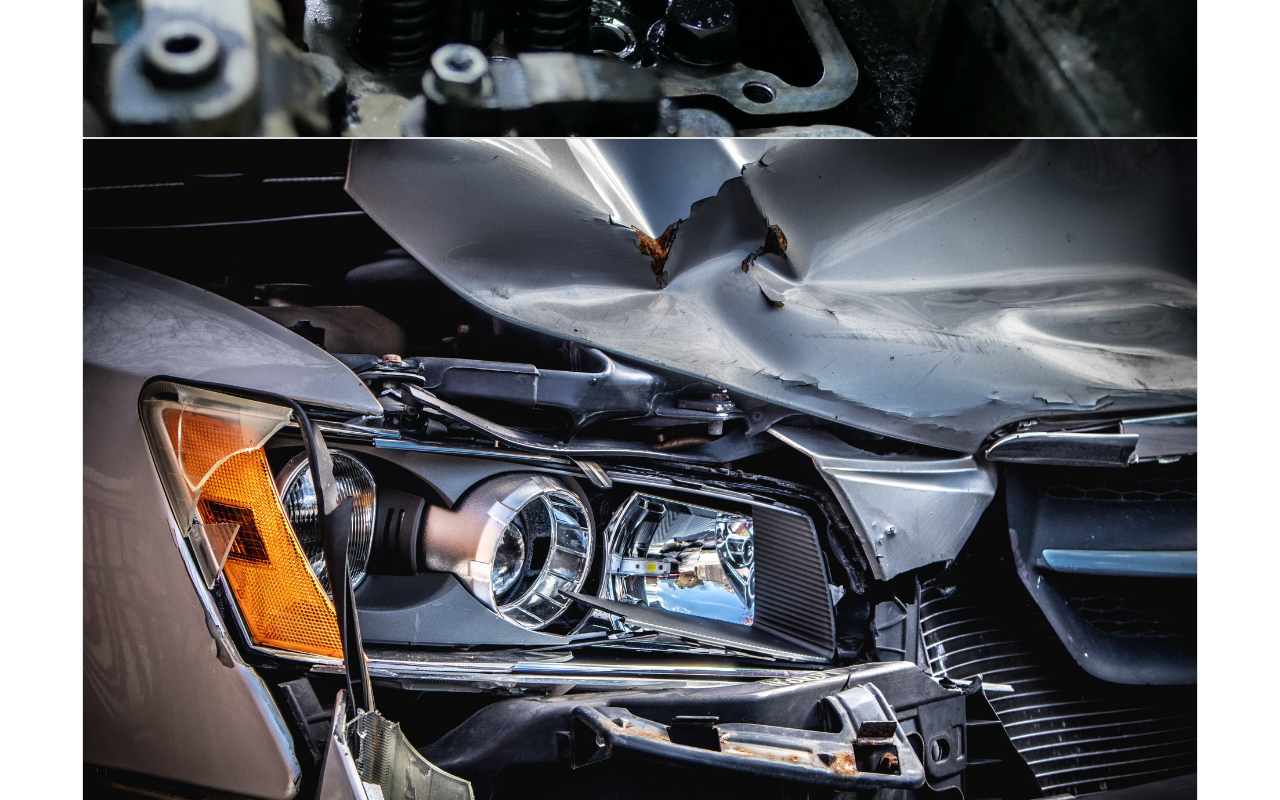
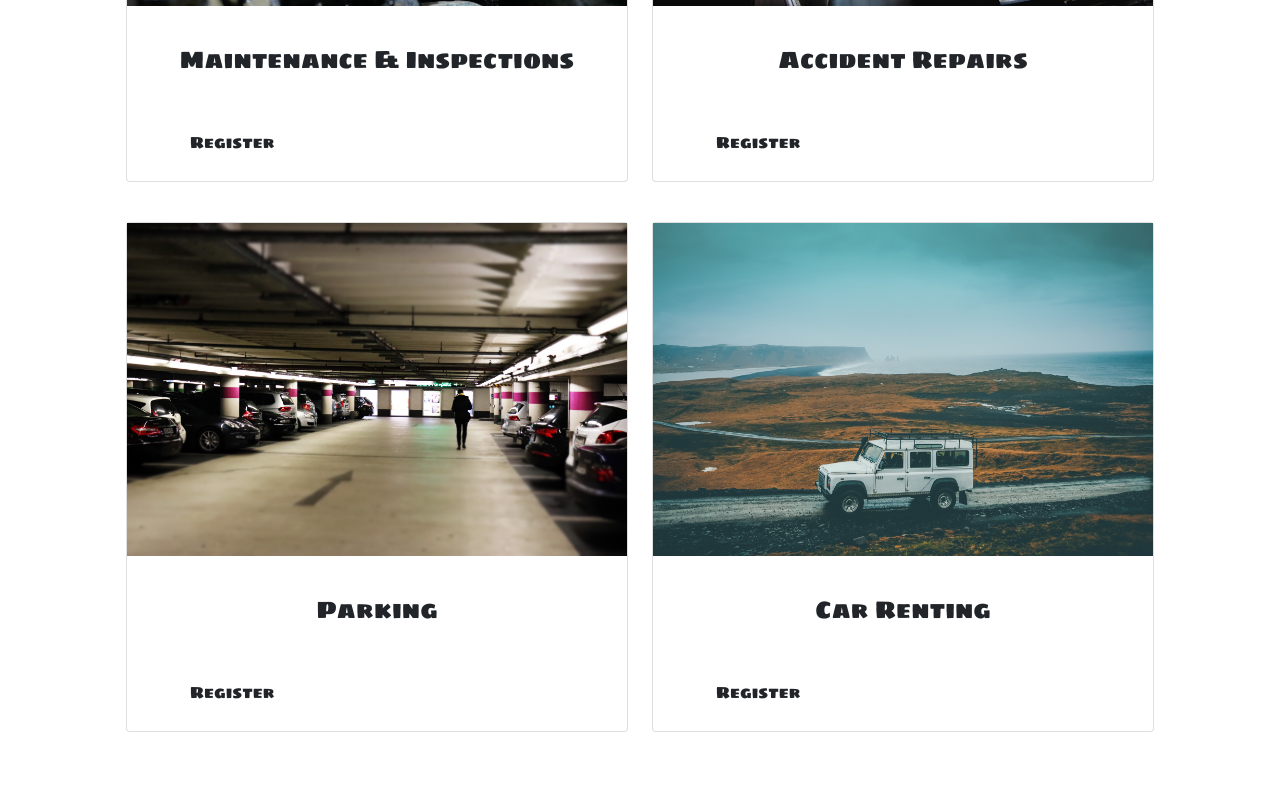
Before and after one commit to yveswangui/GEARS, a plain HTML site: page index.html in a window 1280 px wide. Shown: the part 1500-2300 px from the top of the page. Drawn offline with nearby package versions, Linux system fonts and the light colour scheme.

Commit message:
create cards

```diff
--- a/css/styles.css
+++ b/css/styles.css
@@ -3,7 +3,7 @@
     padding: 0px;
     box-sizing: border-box;
 }
-h4{
+h3{
     text-align: center;
     margin-top: 30px;
 }
@@ -11,6 +11,7 @@ body{
     font-family: 'Sigmar One', cursive;
     font-size: x-large;
 }
+
 .home{
     background-image: url(../images/mark-chan-rOtztBq2PM4-unsplash.jpg);
     text-align: center;
@@ -96,7 +97,33 @@ nav{
     transform: translateX(0%);
 }
 
-
-.tow{
-    height: 700px;
+.services h3{
+    padding-top: 60px;
+    padding-bottom: 50px;
 }
+.row{
+    margin-bottom: 40px;
+}
+.service-text{
+    align-items: center;
+}
+h4{
+    text-align: center;
+    padding-top: 40px;
+    padding-bottom: 40px;
+}
+.container{
+    display: flex;
+    justify-content: center;
+    align-items: center;
+    flex-wrap: wrap;
+    max-width: 1200px;
+    padding: 40px 0;
+}
+.row img{
+    width: 500px;
+}
+.btn{
+    margin-left: 50px;
+    margin-bottom: 20px;
+}
--- a/index.html
+++ b/index.html
@@ -41,37 +41,52 @@
             <div class="line3"></div>
         </div>
     </nav>
-    <h4>HOME</h4>
+    <h3>HOME</h3>
     <div class="home">
         <h1>Legacy Gears</h1>
         <h3>Your Go-To Garage</h3>
     </div>
     <div class="services">
+        <h3>Our Services</h3>
         <div class="container">
-            <div class="row-1">
-                <div class="col-sm">
+            <div class="row row-1">
+                <div class="col-sm-6">
                     <div class="card">
                         <img src="images/arief-fachtomi-QNsjvms4EVc-unsplash.jpg"alt="">
+                        <div class="service-text">
+                            <h4>Maintenance & Inspections</h4>
+
+                            <a href="#" class="btn">Register</a>
+                        </div>
                     </div>
                 </div>
-                <div class="col-sm">
+                <div class="col-sm-6">
                     <div class="card">
                         <img src="images/clark-van-der-beken-CSkriQWeTVs-unsplash.jpg"alt="">
+                        <div class="service-text">
+                            <h4>Accident Repairs</h4>
+                            <a href="#" class="btn">Register</a>
+                        </div>
                     </div>
                 </div>
-                <div class="col-sm">
+            </div>
+            <div class="row row-2">
+                <div class="col-sm-6">
                     <div class="card">
-                        <img src="images/ye-junhao-IiIsf93AFIo-unsplash.jpg" alt="" class="tow">
+                        <img src="images/tim-smurf-TS8kaOh96xs-unsplash (1).jpg" alt="">
+                        <div class="service-text">
+                            <h4>Parking</h4>
+                            <a href="#" class="btn">Register</a>
+                        </div>
                     </div>
                 </div>
-                <div class="col-sm">
-                    <div class="card">
-                        <img src="images/tim-smurf-TS8kaOh96xs-unsplash (1).jpg" alt="">
-                    </div>
-                </div>
-                <div class="col-sm">
+                <div class="col-sm-6">
                     <div class="card">
                         <img src="images/tim-trad-CLm3pWXrS9Q-unsplash.jpg" alt="">
+                        <div class="service-text">
+                            <h4>Car Renting</h4>
+                            <a href="#" class="btn">Register</a>
+                        </div>
                     </div>
                 </div>
             </div>
```
